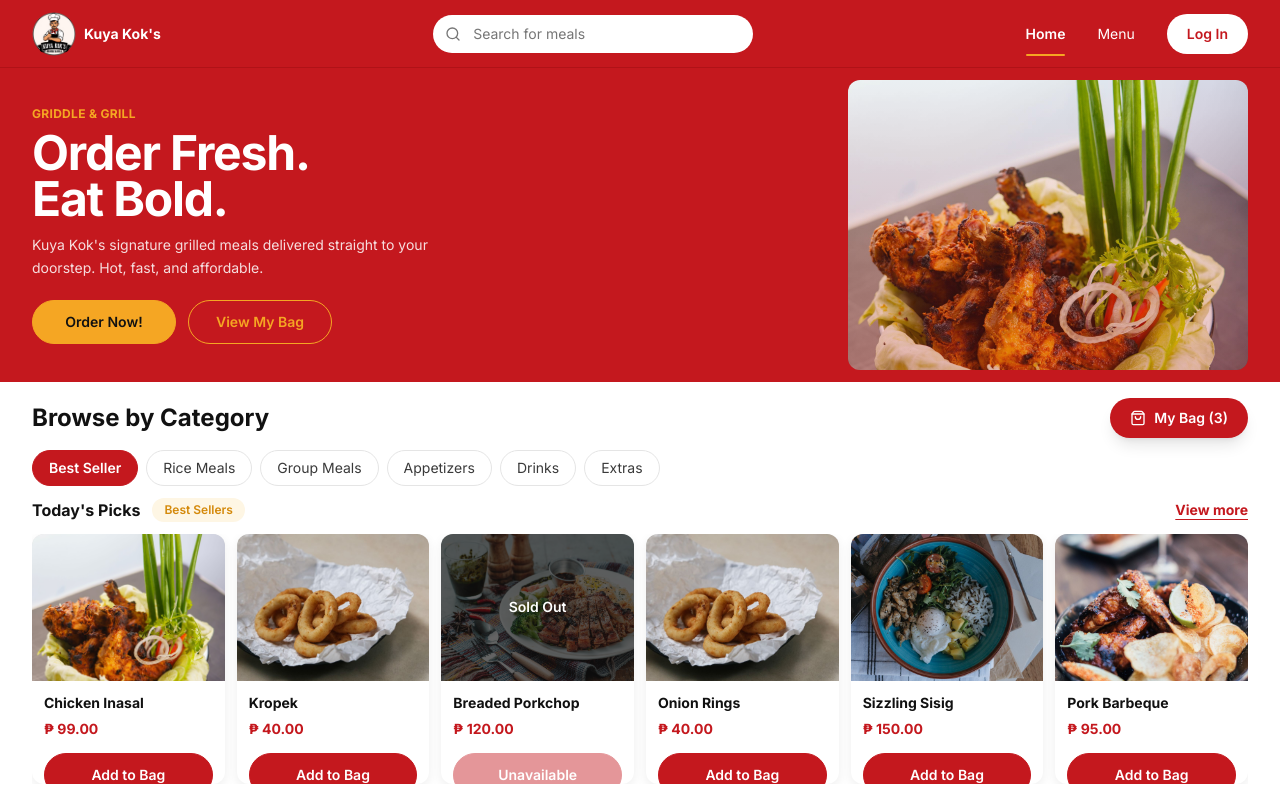
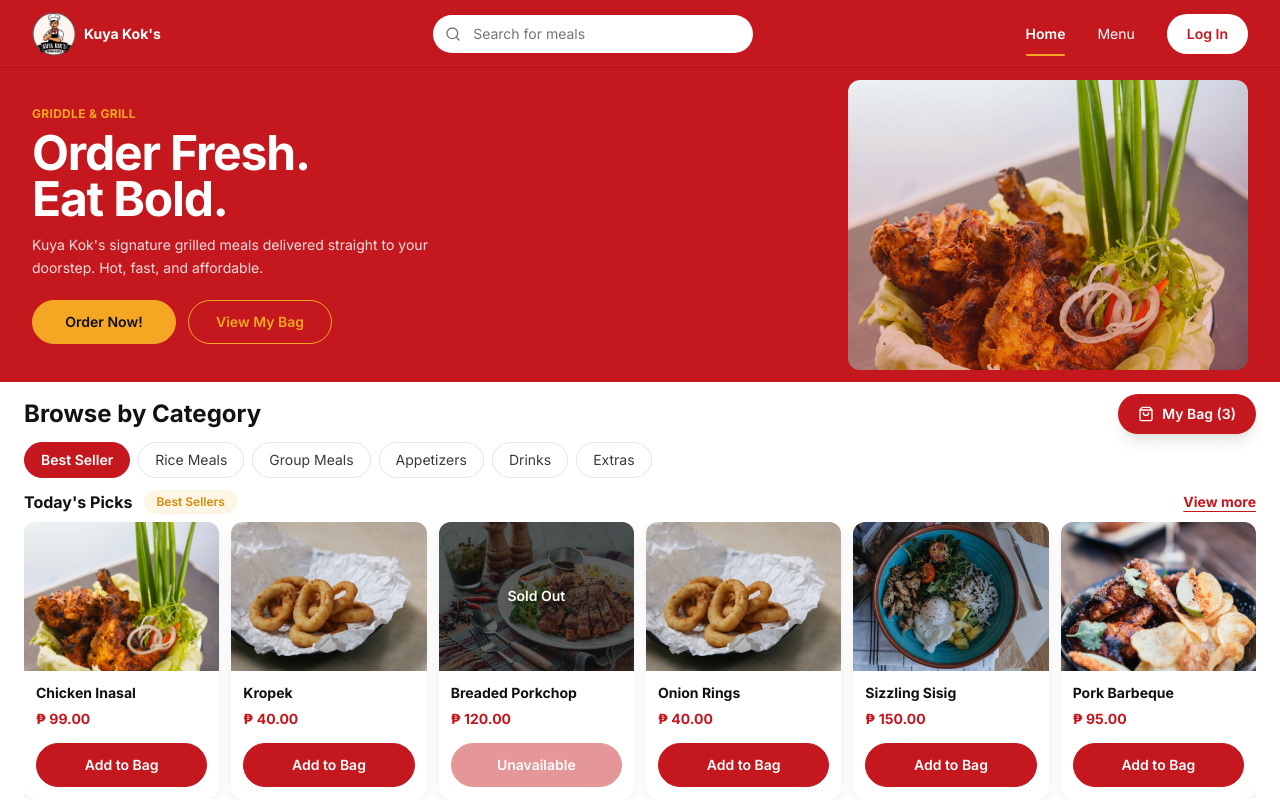
Before and after one commit to xKurty06/kokconnect, a Next.js app: page / in a window 1280 px wide. Built offline with nearby package versions, Linux system fonts and the light colour scheme.

Commit message:
Tighten catalog spacing and prevent stretched cards

```diff
--- a/src/components/catalog-client.tsx
+++ b/src/components/catalog-client.tsx
@@ -6,7 +6,7 @@ import { useMemo, useState } from "react";
 import { ProductCard } from "@/components/product-card";
 import { categories, products, type ProductCategory } from "@/lib/mock-data";
 
-const DESKTOP_CONTAINER = "mx-auto w-full max-w-[1280px] px-8";
+const DESKTOP_CONTAINER = "mx-auto w-full max-w-[1280px] px-6";
 
 export function CatalogClient() {
   const [category, setCategory] = useState<ProductCategory>("Best Seller");
@@ -17,10 +17,10 @@ export function CatalogClient() {
   }, [category]);
 
   return (
-    <section className="min-h-0 flex-1 overflow-hidden bg-white py-4" aria-labelledby="browse-heading">
+    <section className="min-h-0 flex-1 overflow-hidden bg-white py-3" aria-labelledby="browse-heading">
       <div className={`${DESKTOP_CONTAINER} flex h-full min-h-0 flex-col`}>
         <div className="flex shrink-0 items-center justify-between gap-4">
-          <h2 id="browse-heading" className="text-2xl font-bold">
+          <h2 id="browse-heading" className="text-2xl font-bold leading-tight">
             Browse by Category
           </h2>
           <Link href="/cart" className="inline-flex min-h-10 items-center gap-2 rounded-full bg-brand px-5 text-sm font-semibold text-white shadow-lg">
@@ -28,7 +28,7 @@ export function CatalogClient() {
           </Link>
         </div>
 
-        <div className="mt-3 flex shrink-0 gap-2 overflow-hidden pb-1" role="tablist" aria-label="Meal categories">
+        <div className="mt-2 flex shrink-0 gap-2 overflow-hidden" role="tablist" aria-label="Meal categories">
           {categories.map((item) => (
             <button
               key={item}
@@ -45,15 +45,15 @@ export function CatalogClient() {
           ))}
         </div>
 
-        <div className="mt-2 flex shrink-0 items-center gap-3">
-          <h3 className="font-bold">Today&apos;s Picks</h3>
+        <div className="mt-3 flex shrink-0 items-center gap-3">
+          <h3 className="font-bold leading-tight">Today&apos;s Picks</h3>
           <span className="rounded-full bg-gold-tint px-3 py-1 text-xs font-semibold text-gold">Best Sellers</span>
           <Link href="/menu" className="ml-auto text-sm font-bold text-brand underline underline-offset-4">
             View more
           </Link>
         </div>
 
-        <div className="mt-3 grid min-h-0 flex-1 grid-cols-6 gap-3 overflow-hidden">
+        <div className="mt-2 grid shrink-0 grid-cols-6 items-start gap-3 overflow-hidden">
           {visible.map((product) => (
             <ProductCard key={product.id} product={product} compact onAdd={() => setBagCount((count) => count + 1)} />
           ))}
```
